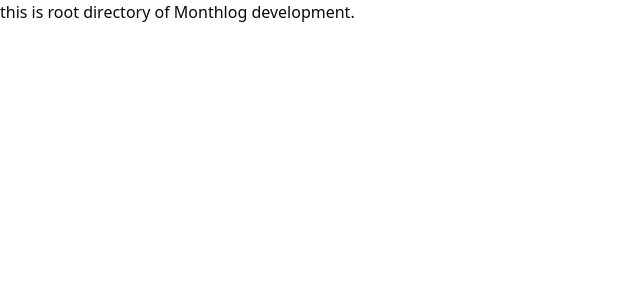
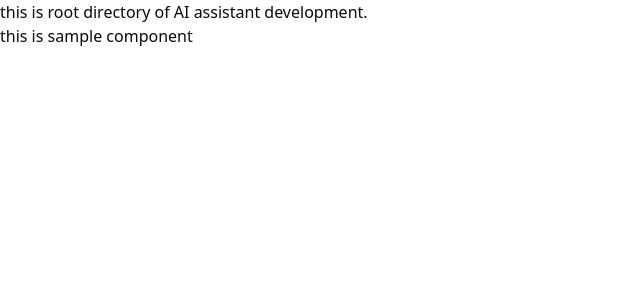
Before and after one commit to itkdevelopment/monthlog-fe, a Next.js app: page /assi-ai in a window 1280 px wide. Shown: the top 300 px of the page, without its empty margins (0-640 px from the left). Built offline with nearby package versions, Linux system fonts and the light colour scheme.

Commit message:
fix: fix sample root

```diff
--- a/app/assi-ai/page.tsx
+++ b/app/assi-ai/page.tsx
@@ -1,9 +1,10 @@
+import Sample from "@/components/assi-ai/sample";
 
 export default function HomePage() {
     return (
         <div>
-            this is root directory of Monthlog development.
-            {/* <Sample></Sample> */}
+            this is root directory of AI assistant development.
+            <Sample></Sample>
         </div>
     );
 }
```
